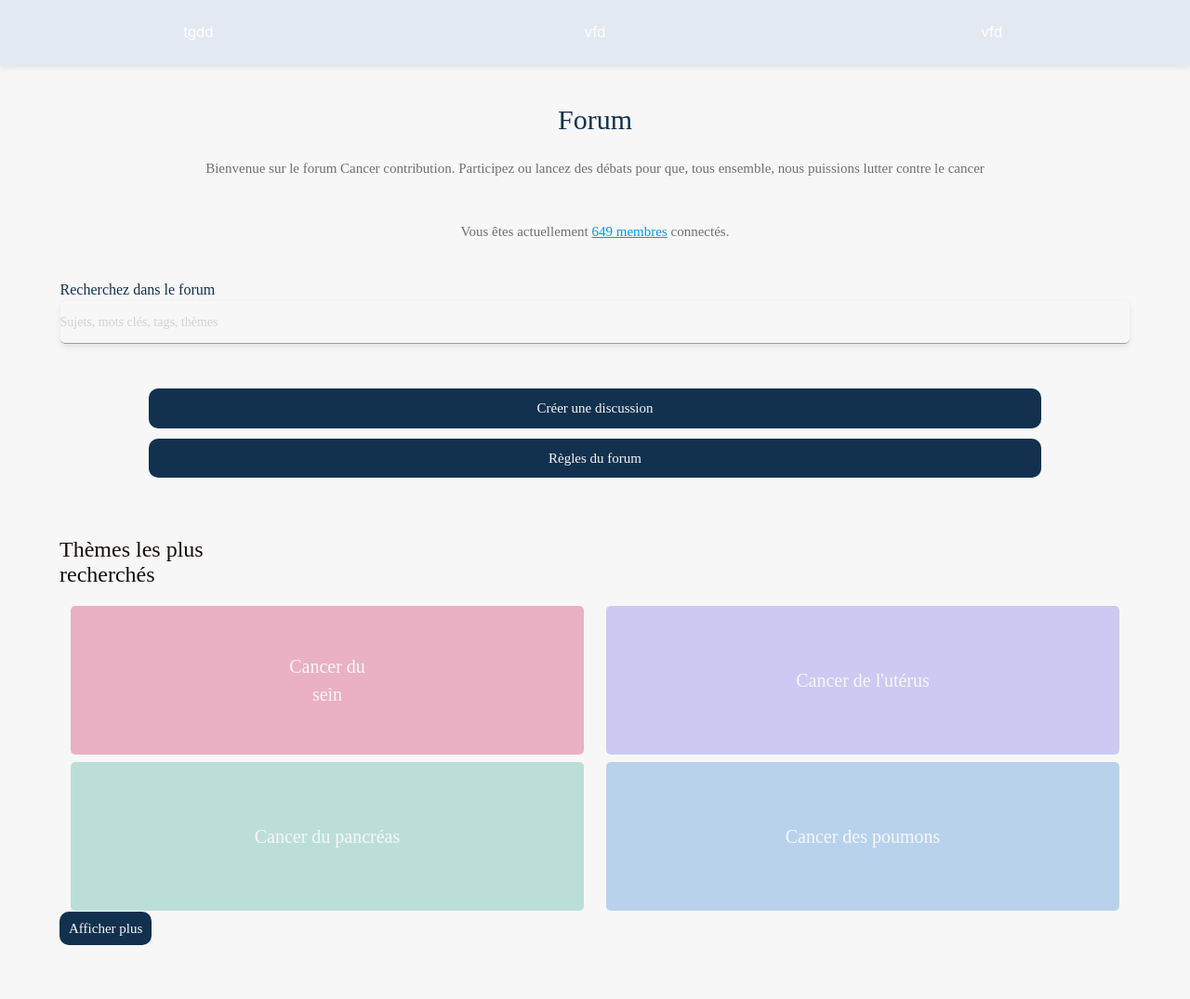
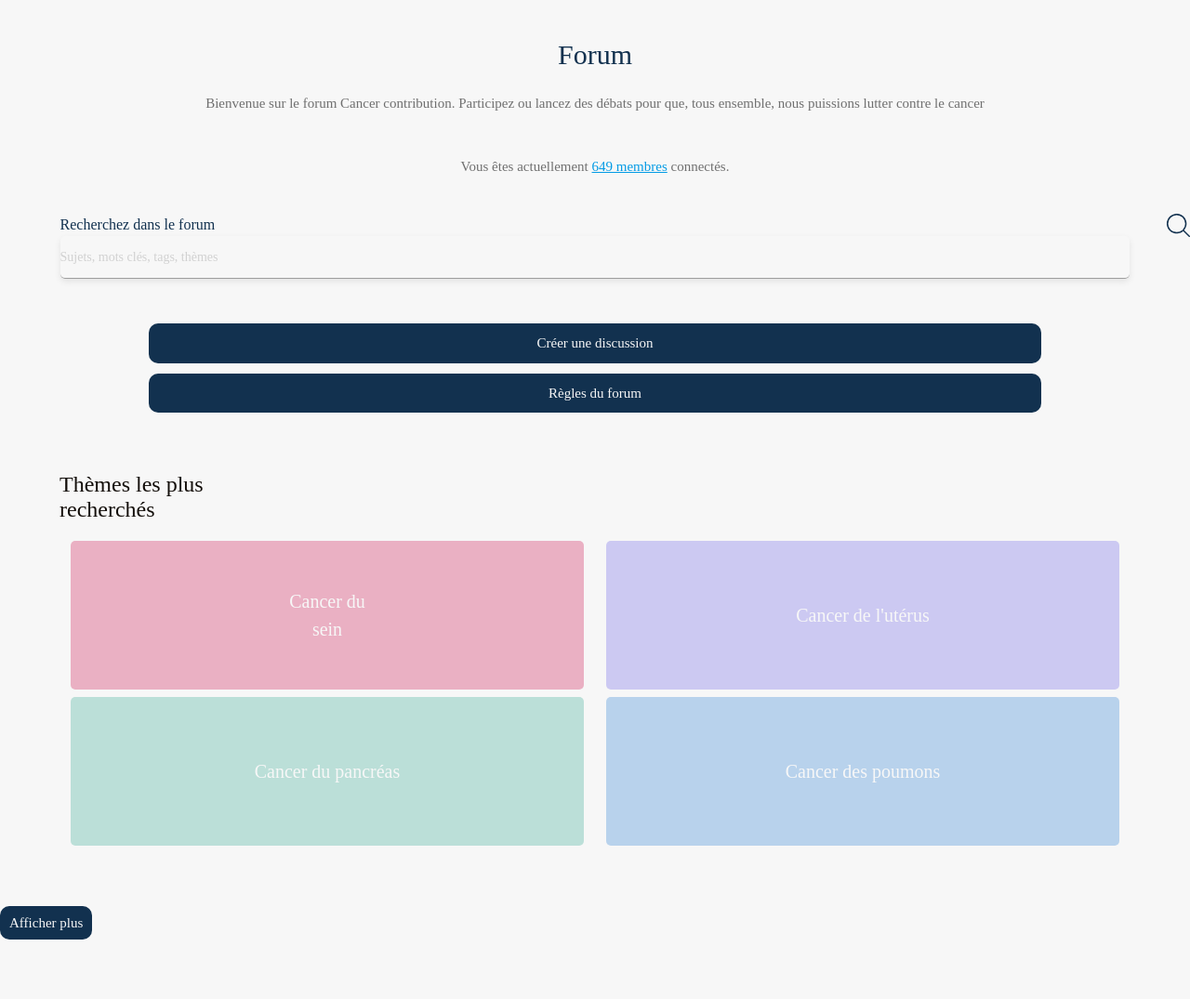
Before and after one commit to aureliensamier/cancercontribu, a PHP site: page /site/forum.html in a window 1280 px wide. Shown: the whole page at 93% size. After the commit the page ends 1011 px from the top, so only its background shows below. Run offline with PHP 8.4, Linux system fonts and the light colour scheme; some web fonts are replaced.

Commit message:
Forum page v2 : updates

```diff
--- a/site/forum.html
+++ b/site/forum.html
@@ -23,7 +23,10 @@
   	<div id="forum_categories__container">
 
   <!--header-->
-		<nav class="forum_header row s12 d-flex">
+
+  <!--
+
+	  <nav class="forum_header row col s12 ">
 		  <ul>
 			  <li class="forum_header__hamburger_menu col s4 d-flex justify-content center">
 				  tgdd
@@ -37,6 +40,9 @@
 
 		  </ul>
 	  </nav>
+
+
+  -->
 
 <!-- Main container -->
 
@@ -59,16 +65,12 @@
 			<form class="search_field_forum">
 				<label for="search_forum_input" class="label_search_forum col s11">
 						Recherchez dans le forum
+						<i class="search_icon">
+								<img class="search_icon_img" src="../assets/images/search_logo.svg"></img>
+						</i>
 						<input id="search_forum_input" type="text" placeholder="Sujets, mots clés, tags, thèmes " />
 
 
-						<!--
-
-							<i class="fa fa-search icon">
-								<img src="../assets/images/search_logo.svg"></img>
-							</i>
-
-						-->
 
 
 				</label>
@@ -96,10 +98,10 @@
 	<!-- Part 2 -->
 		<!--themes categories-->
 
-		<div class="forum_categories_maincontainer_p2 themes_categories">
+		<div class="forum_categories_maincontainer_p2">
 			<h2 class="themes">Thèmes les plus</br> recherchés</h2>
 
-			<div class="themes_categories_section ">
+			<div class="themes_categories_section">
 				<a href="#" class="category1">Cancer du </br> sein</a>
 				<a href="#" class="category2">Cancer de l'utérus</a>
 				<a href="#" class="category3">Cancer du pancréas</a>
@@ -107,12 +109,14 @@
 
 			</div>
 
-			<a href="#" class="show_more_button forum_cta_buttons">
+
+		</div>
+
+
+		<a href="#" class="show_more_button col s12">
 				Afficher plus
 		</a>
 
-
-		</div>
 
 	<!-- Part 3 -->
 		<div class="forum_categories_maincontainer_p3">
--- a/styles/forum.css
+++ b/styles/forum.css
@@ -10,6 +10,8 @@ body{
     background-color: #F7F7F7;
     color: #707070;
 }
+
+
 
 .forum_categories_maincontainer_p1 h1 {
     font-family: "MontserratSemibold";
@@ -37,6 +39,22 @@ body{
     border-radius: 5px;
     box-shadow: 0px 3px 6px #E3E3E3;
     color:#12314F;
+    position: relative;
+}
+
+.label_search_forum input {
+    position: absolute;
+    right: 0px;
+}
+
+.search_icon {
+    position: absolute;
+    right: 0px;
+
+}
+.search_icon_img{
+    height: 25px;
+    width: 25px;
 }
 
 
@@ -111,7 +129,9 @@ body{
 
 .forum_categories_maincontainer_p2 {
     margin: 5vw;
+    height: auto;
 }
+
 .forum_categories_maincontainer_p2 h2 {
     font-family: 'MontserratSemibold';
     color:#130E0A;
@@ -125,11 +145,9 @@ body{
     width: auto;
     flex-direction: row;
     justify-content: space-around;
-
-
 }
 
-.forum_categories_maincontainer_p2 > .themes_categories_section > a {
+.themes_categories_section a {
     font-family: 'MontserratSemibold';
     color:#F7F7F7;
     font-size: 20px;
@@ -156,7 +174,14 @@ body{
     background-color: #B8D2EC;
 }
 
+
+/*show more buttons*/
+
 .show_more_button{
     text-align: center;
-    margin:0 auto;
+    font-family: 'MontserratBold';
+    color: #F7F7F7;
+    background-color:#12314F;
+    border-radius: 10px;
+    padding : 10px;
 }
```
Lines whose indentation alone changed are shown as unchanged.
